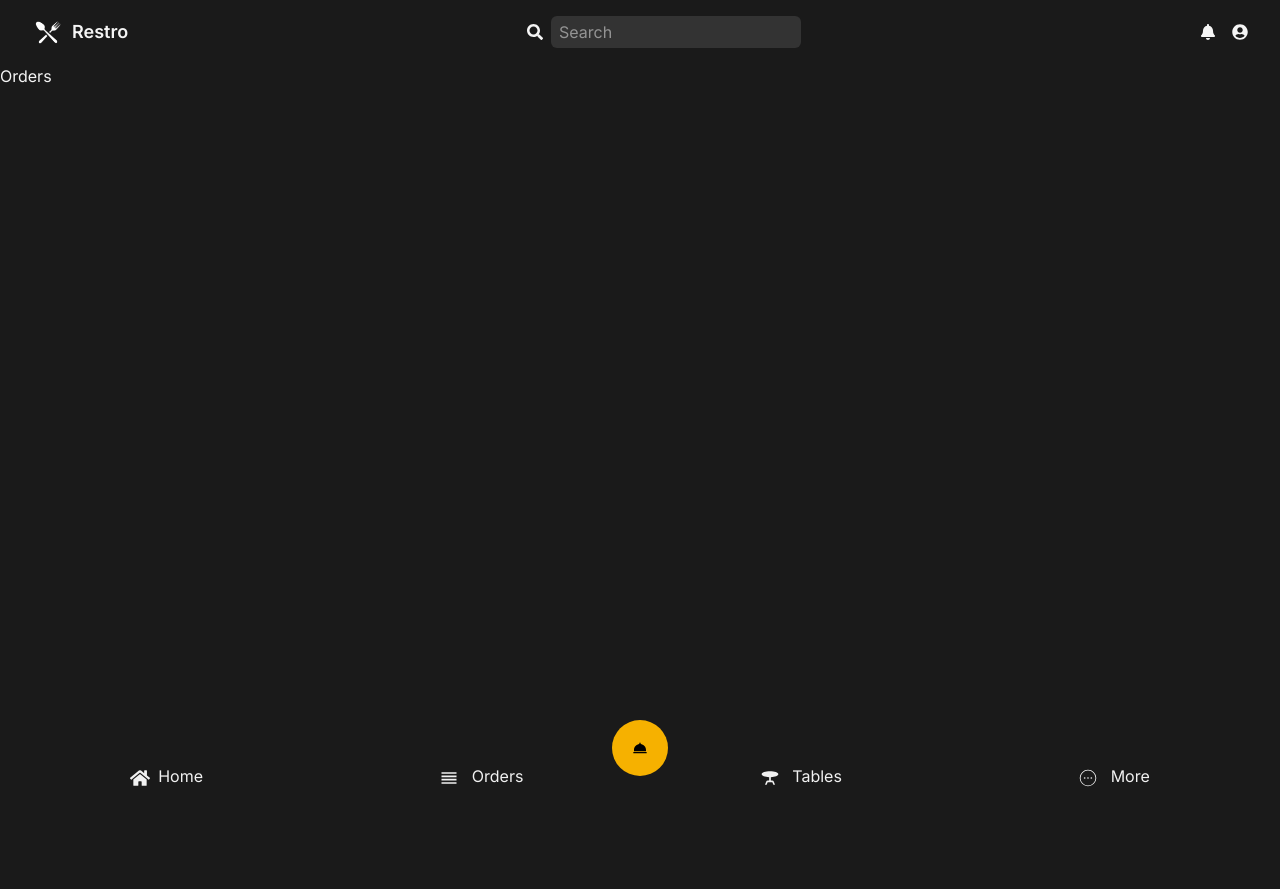
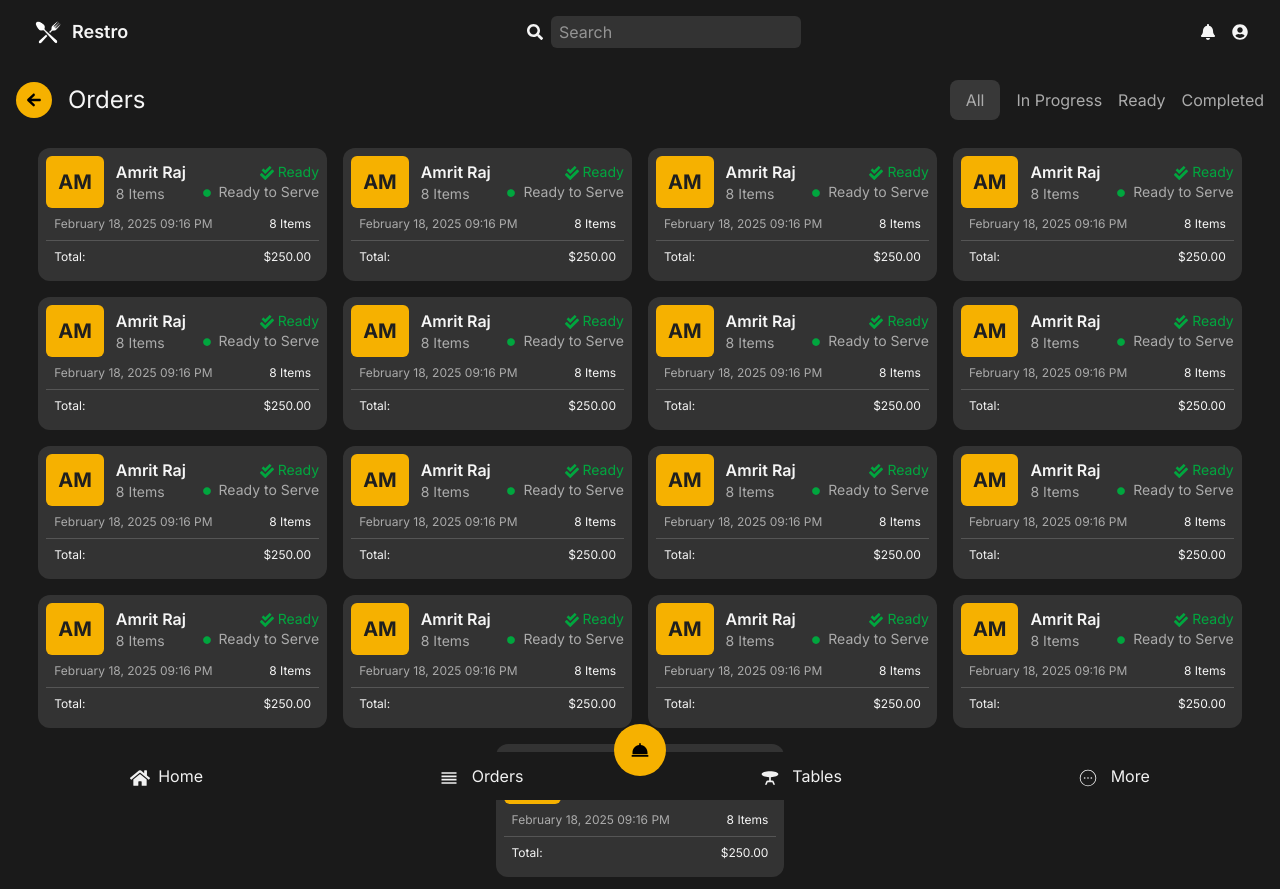
Before and after one commit to azeemasim01/restro-pos-react, a React (Vite) app in the folder pos-frontend/: page /orders in a window 1280 px wide. Before the commit the page ends 800 px from the top, so only its background shows below. Built offline with nearby package versions, Linux system fonts and the light colour scheme.

Commit message:
add BackButton and OrderCard components; implement navigation in BottomNav; enhance Orders page layout and functionality

```diff
--- /dev/null
+++ b/pos-frontend/src/components/orders/OrderCard.jsx
@@ -0,0 +1,42 @@
+import React from "react";
+import { FaCheckDouble, FaCircle } from "react-icons/fa";
+
+const OrderCard = () => {
+  return (
+    <div className="wrapper w-full sm:w-[48%] xl:w-[23%] bg-[#333] p-2 rounded-xl">
+      <div className="flex items-center gap-3 ">
+        <button className="bg-[#f6b100] text-[#1f1f1f] text-xl p-3 font-bold rounded-md">
+          AM
+        </button>
+        <div className="flex items-center justify-between w-full">
+          <div>
+            <h1 className="text-[#f5f5f5] font-semibold">Amrit Raj</h1>
+            <p className="text-[#ababab] text-sm">8 Items</p>
+          </div>
+
+          <div>
+            <h1 className="text-green-600 text-sm text-right">
+              <FaCheckDouble className="inline mr-1" />
+              Ready
+            </h1>
+            <p className="text-[#ababab] text-sm">
+              <FaCircle className="text-green-600 inline mr-1" size={8} /> Ready
+              to Serve
+            </p>
+          </div>
+        </div>
+      </div>
+      <div className="flex justify-between items-center p-2">
+        <p className="text-xs text-[#ababab]">February 18, 2025 09:16 PM</p>
+        <p className="text-xs ">8 Items</p>
+      </div>
+      <hr className="border-[#555]" />
+      <div className="flex justify-between items-center p-2">
+        <p className="text-xs">Total:</p>
+        <p className="text-xs">$250.00</p>
+      </div>
+    </div>
+  );
+};
+
+export default OrderCard;
--- /dev/null
+++ b/pos-frontend/src/components/shared/BackButton.jsx
@@ -0,0 +1,15 @@
+import React from 'react'
+import { IoMdArrowRoundBack } from "react-icons/io";
+
+const BackButton = () => {
+  return (
+    <button
+      onClick={() => window.history.back()}
+      className="bg-[#f6b100] p-2 rounded-full text-black text-xl"
+    >
+      <IoMdArrowRoundBack />
+    </button>
+  );
+}
+
+export default BackButton
--- a/pos-frontend/src/components/shared/BottomNav.jsx
+++ b/pos-frontend/src/components/shared/BottomNav.jsx
@@ -1,22 +1,37 @@
-import React from 'react'
-import { BiSolidDish } from 'react-icons/bi'
-import { CiCircleMore } from 'react-icons/ci'
-import { FaHome } from 'react-icons/fa'
-import { MdOutlineReorder, MdTableBar } from 'react-icons/md'
+import React from "react";
+import { BiSolidDish } from "react-icons/bi";
+import { CiCircleMore } from "react-icons/ci";
+import { FaHome } from "react-icons/fa";
+import { MdOutlineReorder, MdTableBar } from "react-icons/md";
+import { useNavigate } from "react-router-dom";
 
 const BottomNav = () => {
+  const navigate = useNavigate();
+
   return (
-      <div className='fixed bottom-0 w-full bg-[#1a1a1a] text-[#f1f1f1] flex justify-around p-3'>
-          <button><FaHome className='inline mr-2' size={20} />Home</button>
-          <button><MdOutlineReorder className='inline mr-2' size={20} /> Orders</button>
-          <button><MdTableBar className='inline mr-2' size={20} /> Tables</button>
-          <button><CiCircleMore className='inline mr-2' size={20} /> More</button>
+    <div className="fixed bottom-0 w-full bg-[#1a1a1a] text-[#f1f1f1] flex justify-around p-3">
+      <button onClick={() => navigate("/")}>
+        <FaHome className="inline mr-2" size={20} />
+        Home
+      </button>
+      <button onClick={() => navigate("/orders")}>
+        <MdOutlineReorder className="inline mr-2" size={20} /> Orders
+      </button>
+      <button onClick={() => navigate("/")}>
+        <MdTableBar className="inline mr-2" size={20} /> Tables
+      </button>
+      <button onClick={() => navigate("/")}>
+        <CiCircleMore className="inline mr-2" size={20} /> More
+      </button>
 
-          <button className="bg-[#f6b100] p-5 rounded-full text-black absolute bottom-6" size={50}>
-              <BiSolidDish />
-          </button>
+      <button
+        onClick={() => navigate("/")}
+        className="bg-[#f6b100] p-4 rounded-full text-black absolute bottom-6 text-xl"
+      >
+        <BiSolidDish />
+      </button>
     </div>
-  )
-}
+  );
+};
 
-export default BottomNav
+export default BottomNav;
--- a/pos-frontend/src/pages/Orders.jsx
+++ b/pos-frontend/src/pages/Orders.jsx
@@ -1,9 +1,45 @@
-import React from 'react'
+import React, { useState } from "react";
+import OrderCard from "../components/orders/OrderCard";
+import BackButton from "../components/shared/BackButton";
 
 const Orders = () => {
+  const [status, setStatus] = useState("all");
+
   return (
-    <div>Orders</div>
-  )
-}
+    <section className=" overflow-hidden ">
+      <div className="flex justify-between items-center p-4 bg-[#1a1a1a]">
+        <div className="flex items-center gap-4">
+        <BackButton />
+        <h1 className="text-2xl">Orders</h1>
+        </div>
+        <div className="flex gap-4 text-[#ababab]">
+          <button onClick={()=>setStatus('all')} className="bg-[#383838] rounded-lg px-4 py-2">All</button>
+          <button onClick={()=>setStatus('progress')}>In Progress</button>
+          <button onClick={()=>setStatus('ready')}>Ready</button>
+          <button onClick={()=>setStatus('completed')}>Completed</button>
+        </div>
+      </div>
+      <div className="orderslist flex gap-4 p-3 flex-wrap justify-center">
+          <OrderCard />
+          <OrderCard />
+          <OrderCard />
+          <OrderCard />
+          <OrderCard />
+          <OrderCard />
+          <OrderCard />
+          <OrderCard />
+          <OrderCard />
+          <OrderCard />
+          <OrderCard />
+          <OrderCard />
+          <OrderCard />
+          <OrderCard />
+          <OrderCard />
+          <OrderCard />
+          <OrderCard />
+      </div>
+    </section>
+  );
+};
 
-export default Orders
+export default Orders;
```
